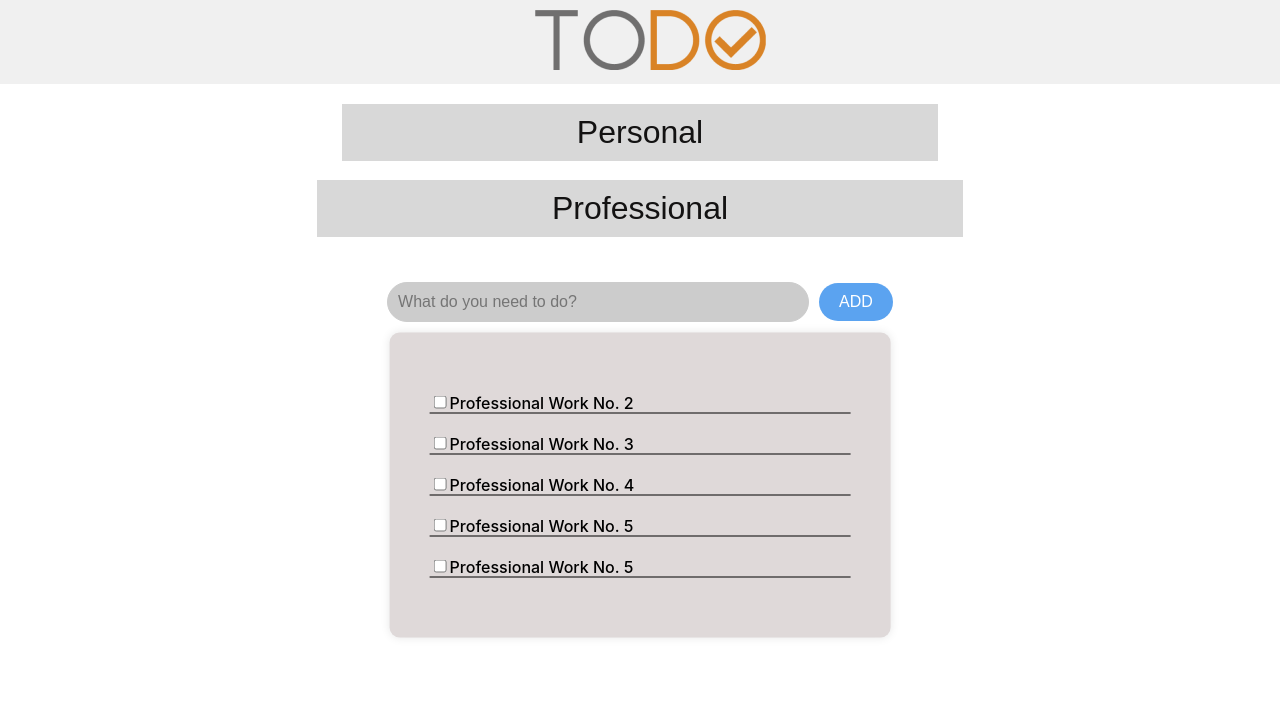
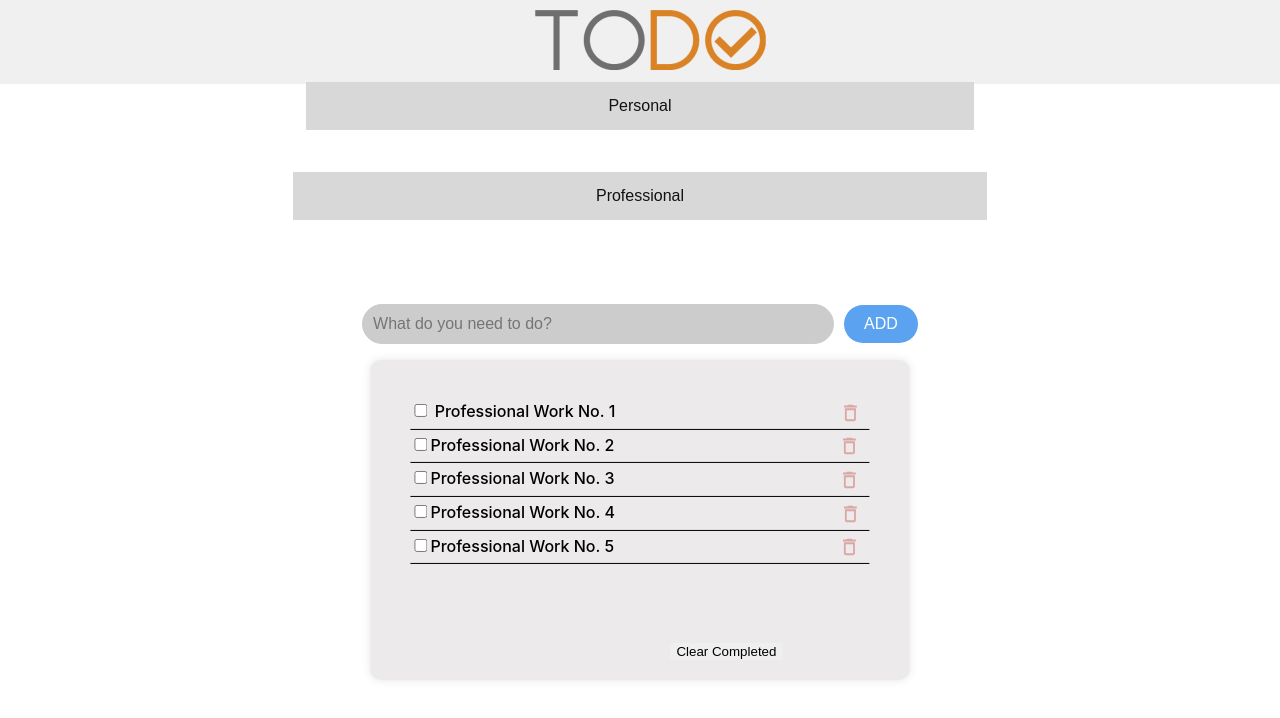
Before and after one commit to V-Gnana-Teja/To-Do-List, a React (Create React App) app: page / in a window 1280 px wide. Shown: the top 718 px of the page. Built offline with nearby package versions, Linux system fonts and the light colour scheme.

Commit message:
created primary workpage

```diff
--- a/public/index.html
+++ b/public/index.html
@@ -41,6 +41,7 @@
     -->
 
 
+    <div class="container">
       <nav class="centered" style="padding: 10px;">
         <div>
           <img src="/images/todologo.png" alt="todologo" />
@@ -48,13 +49,11 @@
       </nav>
 
 
-
-<nav class="button-nav" >
+<  <nav class="button-nav">
   <div>
     <ul>
       <li><button>Personal</button></li>
       <li><button>Professional</button></li>
-
     </ul>
   </div>
 </nav>
@@ -82,15 +81,78 @@
 
  <div class="todo-card">
   <div class="todo-body">
-    <ul >
-      <li><input type="checkbox" id="task2"><label for="task2">Professional Work No. 2</label></li>
-      <li><input type="checkbox" id="task3"><label for="task3">Professional Work No. 3</label></li>
-      <li><input type="checkbox" id="task4"><label for="task4">Professional Work No. 4</label></li>
-      <li><input type="checkbox" id="task5"><label for="task5">Professional Work No. 5</label></li>
-      <li><input type="checkbox" id="task5"><label for="task5">Professional Work No. 5</label></li>
+    <ul>
+      <li>
+        <input type="checkbox" id="task2">
+        <label for="task2">Professional Work No. 1</label>
+        <svg style="vertical-align: middle; margin-left: 220px;" width="22" height="22" viewBox="0 0 32 32" fill="none" xmlns="http://www.w3.org/2000/svg">
+          <g opacity="0.3" clip-path="url(#clip0_138_143)">
+            <path d="M7.99999 25.3333C7.99999 26.8 9.19999 28 10.6667 28H21.3333C22.8 28 24 26.8 24 25.3333V9.33333H7.99999V25.3333ZM10.6667 12H21.3333V25.3333H10.6667V12ZM20.6667 5.33333L19.3333 4H12.6667L11.3333 5.33333H6.66666V8H25.3333V5.33333H20.6667Z" fill="#B30B04"/>
+          </g>
+          <defs>
+            <clipPath id="clip0_138_143">
+              <rect width="32" height="32" fill="white"/>
+            </clipPath>
+          </defs>
+        </svg>
+      </li>
 
+      <li ><input type="checkbox" id="task3"><label for="task3">Professional Work No. 2 <svg  style="vertical-align: middle; margin-left: 220px;" width="22" height="22" viewBox="0 0 32 32" fill="none" xmlns="http://www.w3.org/2000/svg">
+        <g opacity="0.3" clip-path="url(#clip0_138_143)">
+        <path d="M7.99999 25.3333C7.99999 26.8 9.19999 28 10.6667 28H21.3333C22.8 28 24 26.8 24 25.3333V9.33333H7.99999V25.3333ZM10.6667 12H21.3333V25.3333H10.6667V12ZM20.6667 5.33333L19.3333 4H12.6667L11.3333 5.33333H6.66666V8H25.3333V5.33333H20.6667Z" fill="#B30B04"/>
+        </g>
+        <defs>
+        <clipPath id="clip0_138_143">
+        <rect width="32" height="32" fill="white"/>
+        </clipPath>
+        </defs>
+        </svg></label></li>
+      <li><input type="checkbox" id="task4"><label for="task4">Professional Work No. 3 <svg   style="vertical-align: middle; margin-left: 220px;" width="22" height="22" viewBox="0 0 32 32" fill="none" xmlns="http://www.w3.org/2000/svg">
+        <g opacity="0.3" clip-path="url(#clip0_138_143)">
+        <path d="M7.99999 25.3333C7.99999 26.8 9.19999 28 10.6667 28H21.3333C22.8 28 24 26.8 24 25.3333V9.33333H7.99999V25.3333ZM10.6667 12H21.3333V25.3333H10.6667V12ZM20.6667 5.33333L19.3333 4H12.6667L11.3333 5.33333H6.66666V8H25.3333V5.33333H20.6667Z" fill="#B30B04"/>
+        </g>
+        <defs>
+        <clipPath id="clip0_138_143">
+        <rect width="32" height="32" fill="white"/>
+        </clipPath>
+        </defs>
+        </svg></label></li>
+      <li><input type="checkbox" id="task5"><label for="task5">Professional Work No. 4 <svg   style="vertical-align: middle; margin-left: 220px;" width="22" height="22" viewBox="0 0 32 32" fill="none" xmlns="http://www.w3.org/2000/svg">
+        <g opacity="0.3" clip-path="url(#clip0_138_143)">
+        <path d="M7.99999 25.3333C7.99999 26.8 9.19999 28 10.6667 28H21.3333C22.8 28 24 26.8 24 25.3333V9.33333H7.99999V25.3333ZM10.6667 12H21.3333V25.3333H10.6667V12ZM20.6667 5.33333L19.3333 4H12.6667L11.3333 5.33333H6.66666V8H25.3333V5.33333H20.6667Z" fill="#B30B04"/>
+        </g>
+        <defs>
+        <clipPath id="clip0_138_143">
+        <rect width="32" height="32" fill="white"/>
+        </clipPath>
+        </defs>
+        </svg></label></li>
+      <li><input type="checkbox" id="task5"><label for="task5">Professional Work No. 5 <svg  style="vertical-align: middle; margin-left: 220px;" width="22" height="22" viewBox="0 0 32 32" fill="none" xmlns="http://www.w3.org/2000/svg">
+        <g opacity="0.3" clip-path="url(#clip0_138_143)">
+        <path d="M7.99999 25.3333C7.99999 26.8 9.19999 28 10.6667 28H21.3333C22.8 28 24 26.8 24 25.3333V9.33333H7.99999V25.3333ZM10.6667 12H21.3333V25.3333H10.6667V12ZM20.6667 5.33333L19.3333 4H12.6667L11.3333 5.33333H6.66666V8H25.3333V5.33333H20.6667Z" fill="#B30B04"/>
+        </g>
+        <defs>
+        <clipPath id="clip0_138_143">
+        <rect width="32" height="32" fill="white"/>
+        </clipPath>
+        </defs>
+        </svg></label></li>
+        <br>
     </ul>
   </div>
+
+  <nav >
+    <div>
+
+       <button type="submit" style="border: 0ch; margin-left: 280px; font-size: 32; font-weight: 500;">Clear Completed</button>
+
+
     </div>
+  </nav>
+
+</div>
+
+
+
   </body>
 </html>
--- a/src/App.css
+++ b/src/App.css
@@ -60,10 +60,12 @@
 
 .button-nav {
   text-align: center;
-  padding: 63px;
+  padding: 0px;
   position: relative;
   z-index: 1001;
   margin: 0;
+  font-size: 17px;
+
 }
 
 .button-nav ul {
@@ -73,77 +75,34 @@
 
 .button-nav li {
   display: inline-block;
+  position: relative;
+
 }
 
-
-
 .button-nav li button {
-    position:inherit;
-    padding: 10px 235px;
-    padding-top: 10px;
-    margin: -2.2px;
+  padding: 15px 302.5px;
   background-color: #d8d8d8;
   color: rgb(19, 18, 18);
   border: none;
   border-radius: 0px;
   cursor: pointer;
   transition: background-color 0.3s;
-    font-size: 32px;
-    width: 100;
+  font-size: 16px;
 
-    margin-top: 21px;
+  margin-top: 42px;
+  width: 100%;
+
 
 }
 
- .button-nav li button:hover {
-    background-color: #d8d8d8; }
-
-    .button-nav li button::after {
-      content: "";
-      position: absolute;
-      left: 0;
-      right: 0px;
-      bottom: 0;
-      height: 8px;
-      background-color: orange;
-      transition: opacity 0.3s;
-      opacity: 0;
+.button-nav li:hover {
+  border-bottom: 2px solid orange;
 }
 
-    .button-nav li button:hover::after {
-      opacity: 1;}
-
-
-
-/*
-      .button-box {
-        width: 220px;
-        margin: 35px auto;
-        position: relative;
-        border-radius: 0px;
-        background: #fff
+.button-nav li button:focus {
+  outline: none;
 }
 
-      .toggle-btn {
-        padding: 10px 40px;
-        cursor: pointer;
-        background: transparent;
-        border: 0;
-        outline: none;
-        position: relative;
-        text-align: center;
-      }
-
-      #btn {
-        left: 0;
-        top: 0;
-        position: absolute;
-        width: 110px;
-        height: 100%;
-        background: #e67e22;
-        border-radius: 30px;
-        transition: .5s;
-      } */
 
 
 
@@ -154,6 +113,7 @@
         height: 1vh;
         margin: 0;
         border-color: #ccc;;
+        margin-top: 100px;
       }
 
       .search-container input[type="text"] {
@@ -163,7 +123,7 @@
 
         border-radius: 50px;
         font-size: 16px;
-        width: 400px;
+        width: 450px;
       }
 
       .search-container button[type="submit"] {
@@ -185,12 +145,12 @@
         top: 50%;
         left: 50%;
         transform: translate(-50%, -50%);
-        background-color: #dfd9d9;
+        background-color: #eceaea;
         padding: 20px;
         border-radius: 10px;
         box-shadow: 0px 0px 10px rgba(0, 0, 0, 0.1);
-        margin-top: 85px;
-        width: 36%;
+        margin-top: 120px;
+        width: 39%;
         font-size: 32;
         font-weight: 500;
       }
@@ -208,7 +168,9 @@
 
       .todo-body ul li {
         margin-bottom: 20px;
-        margin-top: 20px;
+        margin-top: -20px;
         border-bottom: 1px solid black;
         font-size: 32;
+        padding-top: 5px;
+        padding-bottom: 5px;
       }
```
Lines whose indentation alone changed are shown as unchanged.
